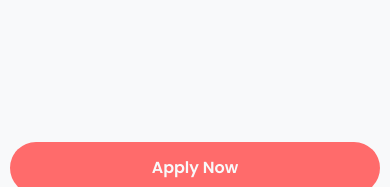
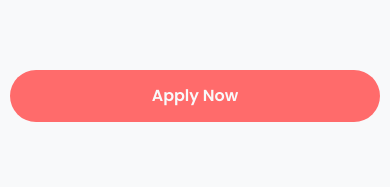
Before and after one commit to aatmaneoulmouden/artcode, a website: page index.html in a window 390 px wide. Both pictures are taken after a click on the button 366 px from the left and 40 px from the top of the page. Shown: the part 610-797 px from the top of the page. Drawn offline with nearby package versions, Linux system fonts and the light colour scheme.

Commit message:
Apply button in mobile menu updates

```diff
--- a/index.html
+++ b/index.html
@@ -169,7 +169,7 @@
                 </ul>
                 <a
                   href="#apply"
-                  class="absolute bottom-10 left-0 w-full text-center px-8 py-3.5 font-semibold bg-accent rounded-full text-background hover:bg-primary"
+                  class="absolute bottom-28 left-0 w-full text-center px-8 py-3.5 font-semibold bg-accent rounded-full text-background hover:bg-primary"
                   >Apply Now</a
                 >
               </div>
```
Also changed, not shown: assets/css/output.css.
